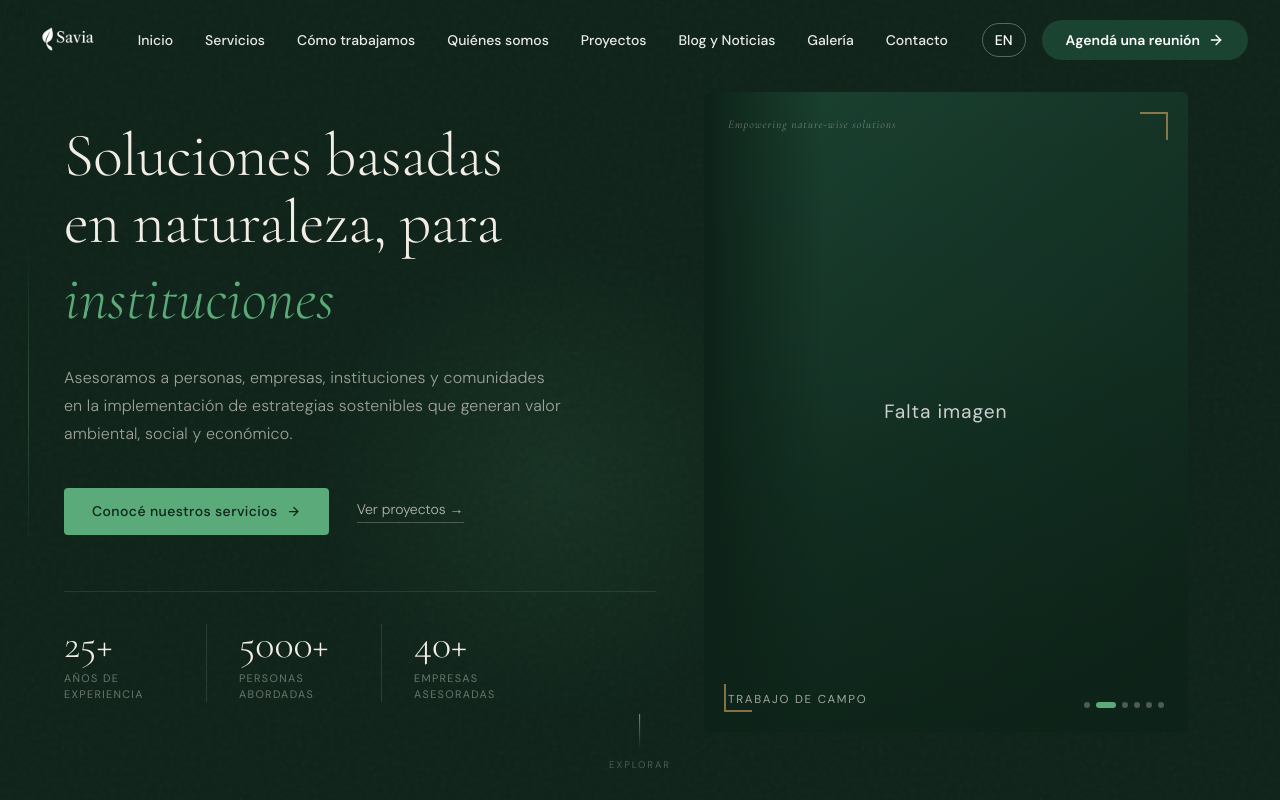
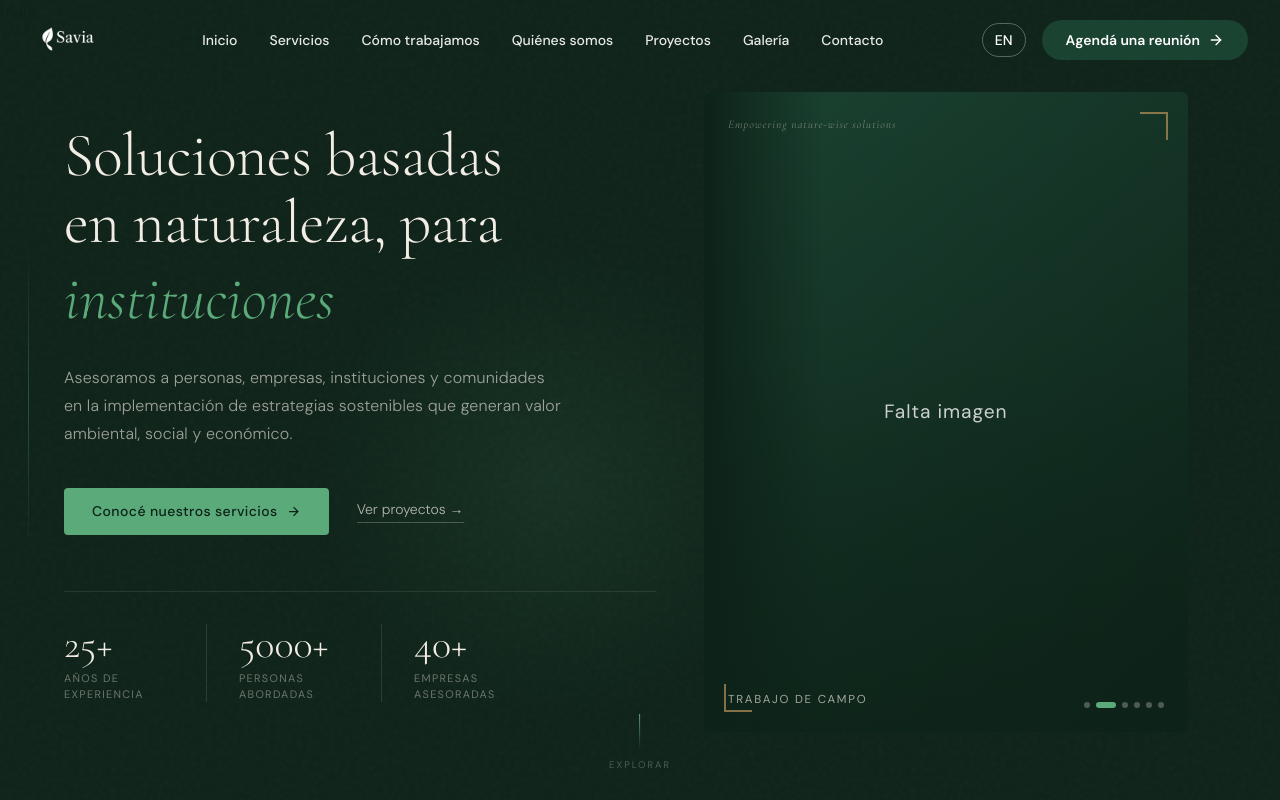
Before and after one commit to tomasSStropper/savia-page, a React (Create React App) app in the folder savia-website/: page / in a window 1280 px wide. Shown: the top 800 px of the page. Built offline with nearby package versions, Linux system fonts and the light colour scheme; a web font is replaced by a local one.

Commit message:
feat: eliminar apartado Blog y Noticias por completo

```diff
--- a/savia-website/src/App.jsx
+++ b/savia-website/src/App.jsx
@@ -8,7 +8,6 @@ import ProcessSection from './components/sections/ProcessSection';
 import TeamSection from './components/sections/TeamSection';
 import ProjectsSection from './components/sections/ProjectsSection';
 import TestimonialsSection from './components/sections/TestimonialsSection';
-import BlogSection from './components/sections/BlogSection';
 import GallerySection from './components/sections/GallerySection';
 import ContactSection from './components/sections/ContactSection';
 import { LanguageProvider } from './components/context/LanguageContext';
@@ -40,7 +39,6 @@ function App() {
           <AboutSection id="quienes-somos" />
           <ProjectsSection id="proyectos" />
           <TeamSection id="equipo" />
-          <BlogSection id="blog" />
           <GallerySection id="galeria" />
           <TestimonialsSection />
           <ContactSection id="contacto" />
--- a/savia-website/src/components/layout/Footer.jsx
+++ b/savia-website/src/components/layout/Footer.jsx
@@ -79,7 +79,6 @@ const Footer = () => {
                 { label: t.footer.aboutUs, to: 'quienes-somos' },
                 { label: t.footer.ourProjects, to: 'proyectos' },
                 { label: t.footer.ourTeam, to: 'equipo' },
-                { label: t.footer.blog, to: 'blog' },
               ].map(({ label, to }) => (
                 <li key={to}>
                   <ScrollLink
--- a/savia-website/src/components/layout/Navbar.jsx
+++ b/savia-website/src/components/layout/Navbar.jsx
@@ -23,7 +23,6 @@ const Navbar = () => {
     { label: t.nav.howWeWork, to: 'como-trabajamos' },
     { label: t.nav.about, to: 'quienes-somos' },
     { label: t.nav.projects, to: 'proyectos' },
-    { label: t.nav.blog, to: 'blog' },
     { label: t.nav.gallery, to: 'galeria' },
     { label: t.nav.contact, to: 'contacto' },
   ];
--- a/savia-website/src/components/sections/BlogSection.jsx
+++ /dev/null
@@ -1,60 +0,0 @@
-import { motion } from 'framer-motion';
-import { useScrollAnimation, fadeInUp, staggerContainer } from '../../hooks/useScrollAnimation';
-import SectionTitle from '../ui/SectionTitle';
-import { useLang } from '../context/LanguageContext';
-import { Calendar, ArrowRight } from 'lucide-react';
-
-const BlogSection = ({ id }) => {
-  const { ref, inView } = useScrollAnimation();
-  const { t } = useLang();
-
-  return (
-    <section id={id} className="section-padding bg-cream" ref={ref}>
-      <motion.div
-        variants={staggerContainer}
-        initial="hidden"
-        animate={inView ? 'visible' : 'hidden'}
-        className="container-max"
-      >
-        <SectionTitle badge={t.blog.badge} title={t.blog.title} />
-        <div className="grid grid-cols-1 md:grid-cols-3 gap-8">
-          {t.blog.posts.map((post, i) => (
-            <motion.article
-              key={i}
-              variants={fadeInUp}
-              className="group bg-white rounded-2xl overflow-hidden shadow-sm hover:shadow-lg transition-all duration-300"
-            >
-              {/* Placeholder image */}
-              <div className="h-48 bg-gradient-to-br from-primary to-secondary flex items-center justify-center">
-                <span className="text-white/60 text-sm font-body tracking-wide uppercase">
-                  {post.category}
-                </span>
-              </div>
-              <div className="p-6">
-                <div className="flex items-center gap-2 text-xs text-gray-400 mb-3">
-                  <Calendar size={14} />
-                  <span>{post.date}</span>
-                  <span className="px-2 py-0.5 rounded-full bg-accent/10 text-secondary text-xs font-medium">
-                    {post.category}
-                  </span>
-                </div>
-                <h3 className="font-display text-lg font-bold text-primary mb-2 group-hover:text-accent transition-colors leading-snug">
-                  {post.title}
-                </h3>
-                <p className="text-sm text-gray-500 leading-relaxed mb-4">
-                  {post.excerpt}
-                </p>
-                <button className="inline-flex items-center gap-2 text-sm font-medium text-accent hover:text-primary transition-colors">
-                  {t.blog.readMore}
-                  <ArrowRight size={14} />
-                </button>
-              </div>
-            </motion.article>
-          ))}
-        </div>
-      </motion.div>
-    </section>
-  );
-};
-
-export default BlogSection;
--- a/savia-website/src/data/translations.js
+++ b/savia-website/src/data/translations.js
@@ -7,7 +7,6 @@ const translations = {
       howWeWork: "Cómo trabajamos",
       about: "Quiénes somos",
       projects: "Proyectos",
-      blog: "Blog y Noticias",
       gallery: "Galería",
       contact: "Contacto",
       cta: "Agendá una reunión",
@@ -105,31 +104,6 @@ const translations = {
       badge: "Testimonios",
       title: "Lo que dicen nuestros clientes",
     },
-    blog: {
-      badge: "Blog y Noticias",
-      title: "Últimas novedades en sostenibilidad",
-      readMore: "Leer más",
-      posts: [
-        {
-          title: "Tendencias en sostenibilidad corporativa para 2026",
-          excerpt: "Descubrí las principales tendencias que están transformando la forma en que las empresas abordan la sostenibilidad en Costa Rica y la región centroamericana.",
-          date: "10 Mar 2026",
-          category: "Sostenibilidad",
-        },
-        {
-          title: "Guía para obtener la Bandera Azul Ecológica",
-          excerpt: "Todo lo que necesitás saber sobre el programa Bandera Azul Ecológica: requisitos, proceso de aplicación y beneficios para tu organización.",
-          date: "25 Feb 2026",
-          category: "Certificaciones",
-        },
-        {
-          title: "Soluciones basadas en naturaleza: casos de éxito",
-          excerpt: "Exploramos cómo las soluciones basadas en naturaleza están generando impacto positivo en comunidades y empresas de Costa Rica.",
-          date: "12 Feb 2026",
-          category: "Naturaleza",
-        },
-      ],
-    },
     gallery: {
       badge: "Galería",
       title: "Nuestro trabajo en imágenes",
@@ -170,7 +144,6 @@ const translations = {
       aboutUs: "Nosotros",
       ourProjects: "Proyectos",
       ourTeam: "Equipo",
-      blog: "Blog",
       contactTitle: "Contacto",
       whatsapp: "Escribir por WhatsApp",
       rights: "Todos los derechos reservados.",
@@ -185,7 +158,6 @@ const translations = {
       howWeWork: "How we work",
       about: "About us",
       projects: "Projects",
-      blog: "Blog & News",
       gallery: "Gallery",
       contact: "Contact",
       cta: "Schedule a meeting",
@@ -283,31 +255,6 @@ const translations = {
       badge: "Testimonials",
       title: "What our clients say",
     },
-    blog: {
-      badge: "Blog & News",
-      title: "Latest sustainability updates",
-      readMore: "Read more",
-      posts: [
-        {
-          title: "Corporate sustainability trends for 2026",
-          excerpt: "Discover the main trends transforming how companies approach sustainability in Costa Rica and the Central American region.",
-          date: "Mar 10, 2026",
-          category: "Sustainability",
-        },
-        {
-          title: "Guide to obtaining the Blue Flag Ecological certification",
-          excerpt: "Everything you need to know about the Blue Flag Ecological program: requirements, application process and benefits for your organization.",
-          date: "Feb 25, 2026",
-          category: "Certifications",
-        },
-        {
-          title: "Nature-based solutions: success stories",
-          excerpt: "We explore how nature-based solutions are generating positive impact in communities and businesses across Costa Rica.",
-          date: "Feb 12, 2026",
-          category: "Nature",
-        },
-      ],
-    },
     gallery: {
       badge: "Gallery",
       title: "Our work in images",
@@ -348,7 +295,6 @@ const translations = {
       aboutUs: "About Us",
       ourProjects: "Projects",
       ourTeam: "Team",
-      blog: "Blog",
       contactTitle: "Contact",
       whatsapp: "Message on WhatsApp",
       rights: "All rights reserved.",
```
